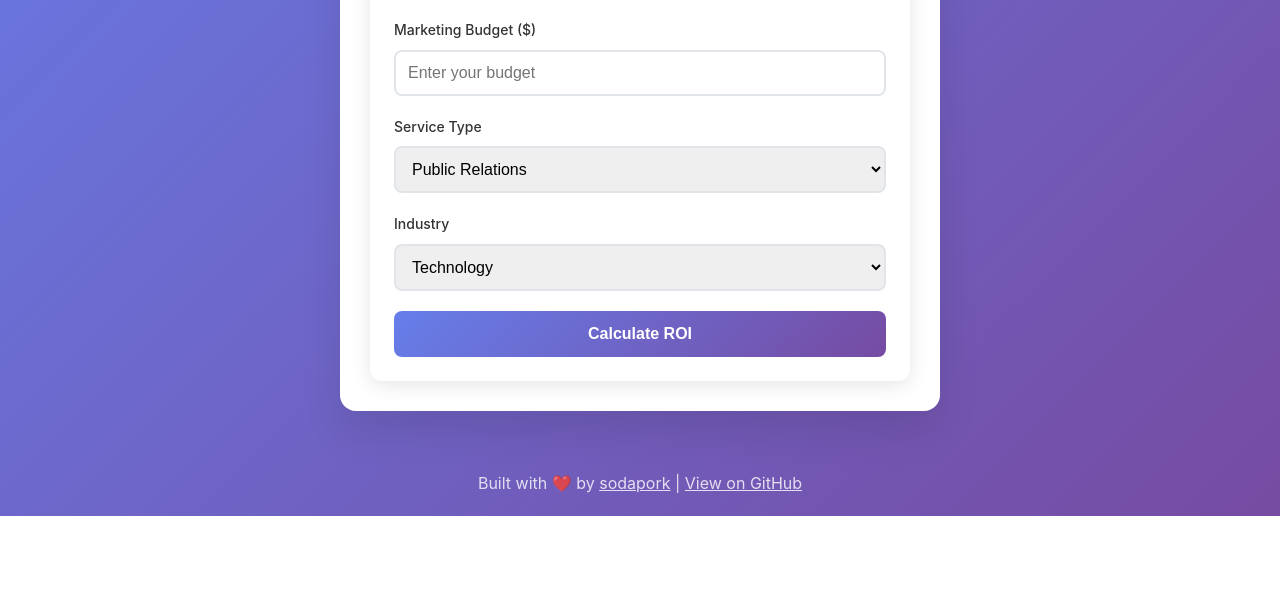
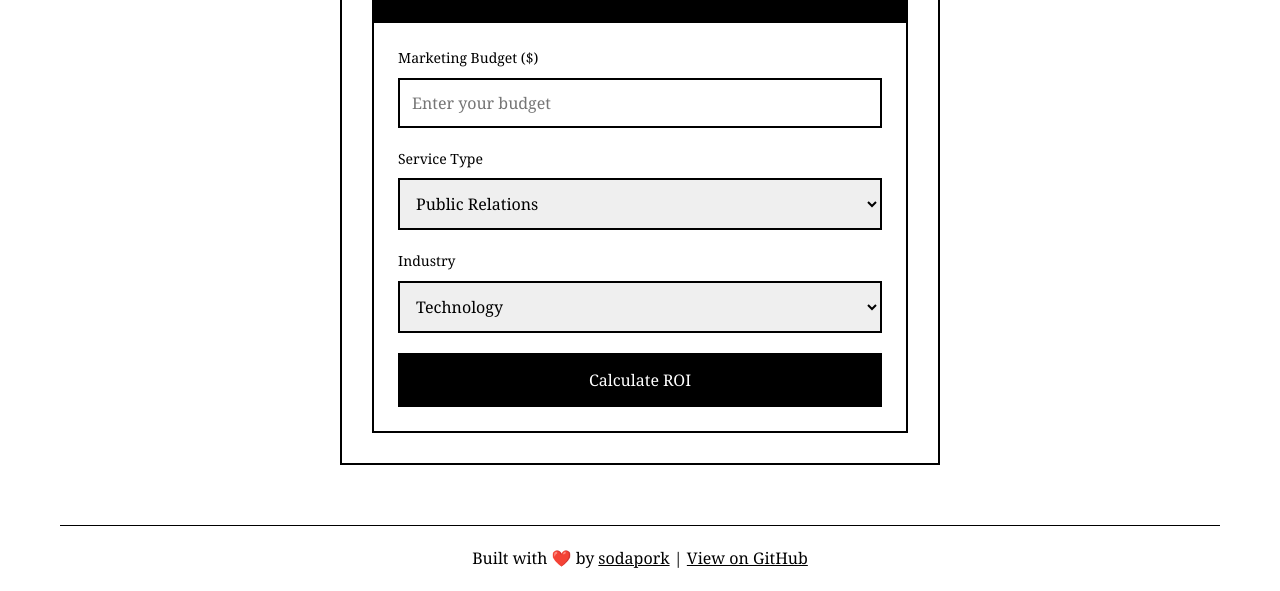
Before and after one commit to sodapork/INK_PR_ROI, a plain HTML site: page index.html in a window 1280 px wide. Shown: the part 424-1015 px from the top of the page. Before the commit the page ends 940 px from the top, so only its background shows below. Drawn offline with Linux system fonts and the light colour scheme.

Commit message:
Update styling to black and white with serif fonts - classic, professional look

```diff
--- a/index.html
+++ b/index.html
@@ -29,10 +29,10 @@
         }
 
         body {
-            font-family: -apple-system, BlinkMacSystemFont, 'Segoe UI', Roboto, Oxygen, Ubuntu, Cantarell, sans-serif;
+            font-family: 'Georgia', 'Times New Roman', serif;
             line-height: 1.6;
-            color: #333;
-            background: linear-gradient(135deg, #667eea 0%, #764ba2 100%);
+            color: #000;
+            background: #fff;
             min-height: 100vh;
         }
 
@@ -44,19 +44,21 @@
 
         .header {
             text-align: center;
-            color: white;
+            color: #000;
             margin-bottom: 40px;
+            border-bottom: 2px solid #000;
+            padding-bottom: 20px;
         }
 
         .header h1 {
             font-size: 3rem;
             margin-bottom: 16px;
-            font-weight: 700;
+            font-weight: 400;
         }
 
         .header p {
             font-size: 1.2rem;
-            opacity: 0.9;
+            color: #333;
             max-width: 600px;
             margin: 0 auto;
         }
@@ -68,10 +70,9 @@
         }
 
         .calculator-section {
-            background: white;
-            border-radius: 16px;
+            background: #fff;
+            border: 2px solid #000;
             padding: 30px;
-            box-shadow: 0 20px 40px rgba(0,0,0,0.1);
             max-width: 600px;
             width: 100%;
         }
@@ -79,19 +80,20 @@
         .section-title {
             font-size: 1.5rem;
             margin-bottom: 20px;
-            color: #333;
-            font-weight: 600;
+            color: #000;
+            font-weight: 400;
         }
 
         .footer {
             text-align: center;
             margin-top: 60px;
-            color: white;
-            opacity: 0.8;
+            color: #000;
+            border-top: 1px solid #000;
+            padding-top: 20px;
         }
 
         .footer a {
-            color: white;
+            color: #000;
             text-decoration: underline;
         }
 
--- a/pr-roi-calculator.js
+++ b/pr-roi-calculator.js
@@ -98,29 +98,29 @@
             styles.id = 'pr-roi-styles';
             styles.textContent = `
                 .pr-roi-widget {
-                    font-family: -apple-system, BlinkMacSystemFont, 'Segoe UI', Roboto, sans-serif;
+                    font-family: 'Georgia', 'Times New Roman', serif;
                     max-width: 600px;
                     margin: 0 auto;
-                    border-radius: 12px;
+                    border: 2px solid #000;
                     overflow: hidden;
-                    box-shadow: 0 4px 20px rgba(0,0,0,0.1);
                 }
 
                 .pr-roi-light {
                     background: #ffffff;
-                    color: #333;
+                    color: #000;
                 }
 
                 .pr-roi-dark {
-                    background: #1a1a1a;
+                    background: #000;
                     color: #ffffff;
                 }
 
                 .pr-roi-header {
                     padding: 24px;
                     text-align: center;
-                    background: linear-gradient(135deg, #667eea 0%, #764ba2 100%);
+                    background: #000;
                     color: white;
+                    border-bottom: 2px solid #000;
                 }
 
                 .pr-roi-header h3 {
@@ -154,50 +154,54 @@
                 .form-group select {
                     width: 100%;
                     padding: 12px;
-                    border: 2px solid #e1e5e9;
-                    border-radius: 8px;
+                    border: 2px solid #000;
                     font-size: 16px;
                     transition: border-color 0.2s;
                     box-sizing: border-box;
+                    font-family: 'Georgia', 'Times New Roman', serif;
                 }
 
                 .pr-roi-dark .form-group input,
                 .pr-roi-dark .form-group select {
-                    background: #2a2a2a;
-                    border-color: #404040;
+                    background: #000;
+                    border-color: #fff;
                     color: white;
                 }
 
                 .form-group input:focus,
                 .form-group select:focus {
                     outline: none;
-                    border-color: #667eea;
+                    border-color: #000;
+                    background: #f8f8f8;
                 }
 
                 .pr-roi-btn {
                     width: 100%;
                     padding: 14px;
-                    background: linear-gradient(135deg, #667eea 0%, #764ba2 100%);
+                    background: #000;
                     color: white;
-                    border: none;
-                    border-radius: 8px;
+                    border: 2px solid #000;
                     font-size: 16px;
-                    font-weight: 600;
+                    font-weight: 400;
                     cursor: pointer;
-                    transition: transform 0.2s;
+                    transition: all 0.2s;
+                    font-family: 'Georgia', 'Times New Roman', serif;
                 }
 
                 .pr-roi-btn:hover {
-                    transform: translateY(-2px);
+                    background: #fff;
+                    color: #000;
                 }
 
                 .pr-roi-results {
                     padding: 24px;
-                    background: #f8f9fa;
+                    background: #fff;
+                    border-top: 1px solid #000;
                 }
 
                 .pr-roi-dark .pr-roi-results {
-                    background: #2a2a2a;
+                    background: #000;
+                    border-top: 1px solid #fff;
                 }
 
                 .pr-roi-results h4 {
@@ -216,45 +220,44 @@
                 .result-card {
                     text-align: center;
                     padding: 16px;
-                    background: white;
-                    border-radius: 8px;
-                    box-shadow: 0 2px 8px rgba(0,0,0,0.1);
+                    background: #fff;
+                    border: 1px solid #000;
                 }
 
                 .pr-roi-dark .result-card {
-                    background: #333;
+                    background: #000;
+                    border: 1px solid #fff;
                 }
 
                 .result-value {
                     font-size: 24px;
-                    font-weight: 700;
-                    color: #667eea;
+                    font-weight: 400;
+                    color: #000;
                     margin-bottom: 8px;
                 }
 
                 .result-label {
                     font-size: 12px;
-                    color: #666;
+                    color: #000;
                     text-transform: uppercase;
                     letter-spacing: 0.5px;
                 }
 
                 .pr-roi-dark .result-label {
-                    color: #aaa;
+                    color: #fff;
                 }
 
                 .pr-roi-disclaimer {
                     padding: 16px;
-                    background: #fff3cd;
-                    border: 1px solid #ffeaa7;
-                    border-radius: 8px;
+                    background: #fff;
+                    border: 1px solid #000;
                     font-size: 12px;
                     line-height: 1.4;
                 }
 
                 .pr-roi-dark .pr-roi-disclaimer {
-                    background: #2d1b69;
-                    border-color: #4c1d95;
+                    background: #000;
+                    border: 1px solid #fff;
                 }
 
                 .pr-roi-disclaimer p {
```
